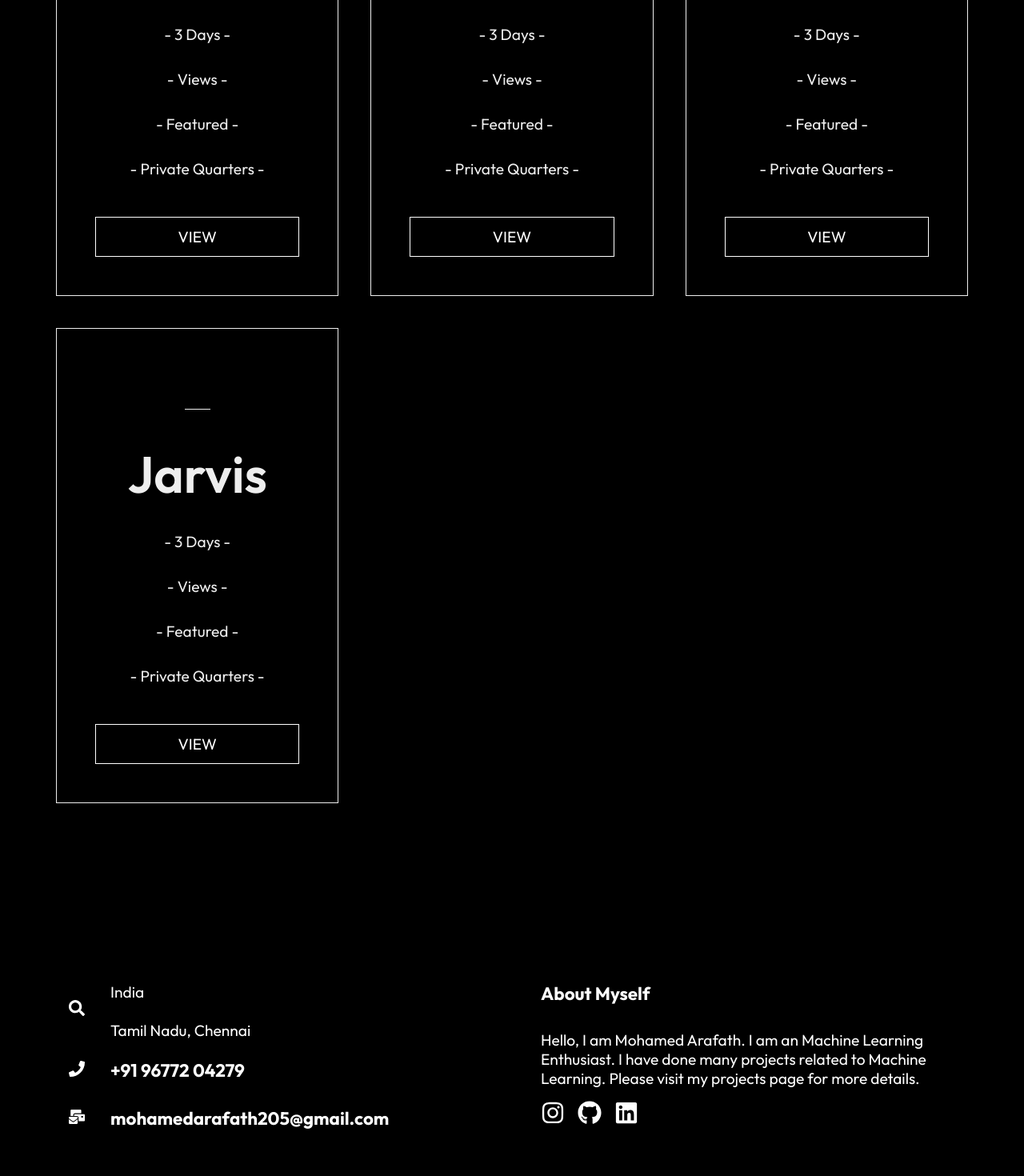
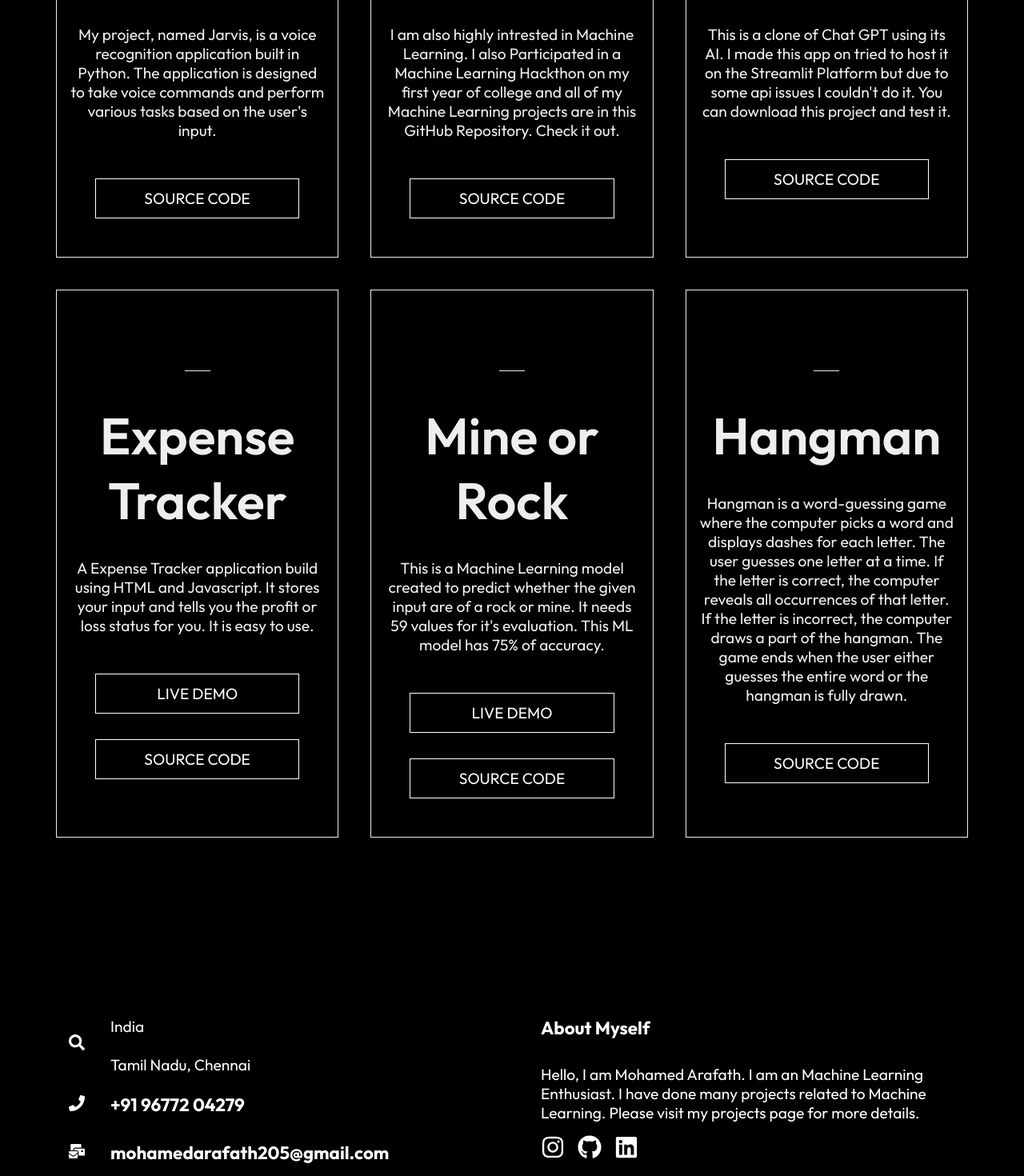
Before and after one commit to MohamedArafath205/mohamedarafath205.github.io, a React (Create React App) app: page /projects in a window 1280 px wide. Shown: the part 720-2190 px from the top of the page at 80% size. Built offline with nearby package versions, Linux system fonts and the light colour scheme.

Commit message:
Update Projects Page

```diff
--- a/src/App.js
+++ b/src/App.js
@@ -2,6 +2,7 @@ import React from "react";
 import { Route, Routes } from "react-router-dom";
 import Home from './routes/Home'
 import Projects from './routes/Projects'
+import Resume from './routes/Resume'
 
 function App() {
   return (
@@ -9,6 +10,7 @@ function App() {
       <Routes>
         <Route path="/" element={<Home />} />
         <Route path="/projects" element={<Projects />} />
+        <Route path="/resume" element={<Resume />} />
       </Routes>
     </>
   );
--- a/src/components/Footer.js
+++ b/src/components/Footer.js
@@ -25,9 +25,9 @@ const Footer = () => {
           <h4>About Myself</h4>
           <p>Hello, I am Mohamed Arafath. I am an Machine Learning Enthusiast. I have done many projects related to Machine Learning. Please visit my projects page for more details.</p>
           <div className='social'>
-            <FaInstagram size={30} style={{color: "#ffffff", marginRight: '1rem'}} />
-            <FaGithub size={30} style={{color: "#ffffff", marginRight: '1rem'}} />
-            <FaLinkedin size={30} style={{color: "#ffffff", marginRight: '1rem'}} />
+            <a href='https://www.instagram.com/mohamedarafath205/'><FaInstagram size={30} style={{marginRight: '1rem'}} /></a>
+            <a href='https://github.com/MohamedArafath205'><FaGithub size={30} style={{color: "#ffffff", marginRight: '1rem'}} /></a>
+            <a href='https://www.linkedin.com/in/mohdarafath/'><FaLinkedin size={30} style={{color: "#ffffff", marginRight: '1rem'}} /></a>
           </div>
         </div>
       </div>
--- a/src/components/Projects.css
+++ b/src/components/Projects.css
@@ -24,6 +24,10 @@
 
 .card:hover{
     background-color: #141414;
+}
+
+.card:hover h3{
+    color: #eee;
 }
 
 .card h3{
--- a/src/components/Projects.js
+++ b/src/components/Projects.js
@@ -7,44 +7,48 @@ const projects = () => {
     <div className='projects'>
       <div className='card-container'>
         <div className='card'>
-            <h3>-Basic-</h3>
+            <h3>PYTHON & AI</h3>
             <span className='bar'></span>
             <p className='prj1'>Jarvis</p>
-            <p>- 3 Days -</p>
-            <p>- Views -</p>
-            <p>- Featured -</p>
-            <p>- Private Quarters -</p>
-            <Link to='contact' className='btn'>View</Link>
+            <p>My project, named Jarvis, is a voice recognition application built in Python. The application is designed to take voice commands and perform various tasks based on the user's input.</p>
+            <Link to='https://github.com/MohamedArafath205/Jarvis' className='btn'>source  code</Link>
         </div>
         <div className='card'>
-            <h3>-Basic-</h3>
+            <h3>MACHINE LEARNING</h3>
             <span className='bar'></span>
-            <p className='prj1'>Jarvis</p>
-            <p>- 3 Days -</p>
-            <p>- Views -</p>
-            <p>- Featured -</p>
-            <p>- Private Quarters -</p>
-            <Link to='contact' className='btn'>View</Link>
+            <p className='prj1'>ML</p>
+            <p>I am also highly intrested in Machine Learning. I also Participated in a Machine Learning Hackthon on my first year of college and all of my Machine Learning projects are in this GitHub Repository. Check it out.</p>
+            <Link to='https://github.com/MohamedArafath205/Machine-Learning' className='btn'>source code</Link>
         </div>
         <div className='card'>
-            <h3>-Basic-</h3>
+            <h3>PYTHON & AI</h3>
             <span className='bar'></span>
-            <p className='prj1'>Jarvis</p>
-            <p>- 3 Days -</p>
-            <p>- Views -</p>
-            <p>- Featured -</p>
-            <p>- Private Quarters -</p>
-            <Link to='contact' className='btn'>View</Link>
+            <p className='prj1'>Chat GPT</p>
+            <p>This is a clone of Chat GPT using its AI. I made this app on tried to host it on the Streamlit Platform but due to some api issues I couldn't do it. You can download this project and test it.</p>
+            <Link to='https://github.com/MohamedArafath205/Chat-GPT' className='btn'>source code</Link>
         </div>
         <div className='card'>
-            <h3>-Basic-</h3>
+            <h3>HTML, CSS & JAVASCRIPT</h3>
             <span className='bar'></span>
-            <p className='prj1'>Jarvis</p>
-            <p>- 3 Days -</p>
-            <p>- Views -</p>
-            <p>- Featured -</p>
-            <p>- Private Quarters -</p>
-            <Link to='contact' className='btn'>View</Link>
+            <p className='prj1'>Expense Tracker</p>
+            <p>A Expense Tracker application build using HTML and Javascript. It stores your input and tells you the profit or loss status for you. It is easy to use.</p>
+            <Link to='https://mohamedarafath205.github.io/Expense-Tracker-/' className='btn'>live demo</Link>
+            <Link to='https://github.com/MohamedArafath205/Expense-Tracker-' className='btn'>source code</Link>
+        </div>
+        <div className='card'>
+            <h3>MACHINE LEARNING</h3>
+            <span className='bar'></span>
+            <p className='prj1'>Mine or Rock</p>
+            <p>This is a Machine Learning model created to predict whether the given input are of a rock or mine. It needs 59 values for it's evaluation. This ML model has 75% of accuracy.</p>
+            <Link to='https://mohamedarafath.streamlit.app/' className='btn'>live demo</Link>
+            <Link to='https://github.com/MohamedArafath205/Streamlit' className='btn'>source code</Link>
+        </div>
+        <div className='card'>
+            <h3>PYTHON</h3>
+            <span className='bar'></span>
+            <p className='prj1'>Hangman</p>
+            <p>Hangman is a word-guessing game where the computer picks a word and displays dashes for each letter. The user guesses one letter at a time. If the letter is correct, the computer reveals all occurrences of that letter. If the letter is incorrect, the computer draws a part of the hangman. The game ends when the user either guesses the entire word or the hangman is fully drawn.</p>
+            <Link to='https://github.com/MohamedArafath205/Hangman' className='btn'>source code</Link>
         </div>
       </div>
     </div>
--- /dev/null
+++ b/src/components/Resumepage.css
@@ -0,0 +1,28 @@
+#video {
+    position: fixed;
+    width: 100%;
+    height: 100%;
+    object-fit: cover;
+    z-index: -1;
+}
+
+.hero{
+    height: 100vh;
+    width: 100%;
+    object-fit: contain;
+}
+
+
+.hero .content{
+    text-align: center;
+    position: absolute;
+    margin: auto;
+    width: 100%;
+    height: 100%;
+    top: 40vh;
+}
+
+.hero .content h1{
+    font-size: 4rem;
+    color: #fff;
+}
--- /dev/null
+++ b/src/components/Resumepage.js
@@ -0,0 +1,18 @@
+import React from 'react'
+import globe from '../assets/videos/video-2.mp4'
+import './Resumepage.css'
+
+const Resume = () => {
+  return (
+    <div className='hero'>
+        <video autoPlay loop muted id='video'>
+            <source src={globe} type='video/mp4' />
+        </video>
+    <div className='content'>
+        <h1>Coming Soon!!</h1>
+        </div>
+    </div>
+  )
+}
+
+export default Resume
--- /dev/null
+++ b/src/routes/Resume.js
@@ -0,0 +1,16 @@
+import React from 'react'
+import Navbar from '../components/Navbar'
+import Developement from '../components/Resumepage'
+import Footer from '../components/Footer'
+
+const Resume = () => {
+  return (
+    <div>
+      <Navbar />
+      <Developement />
+      <Footer />
+    </div>
+  )
+}
+
+export default Resume
```
